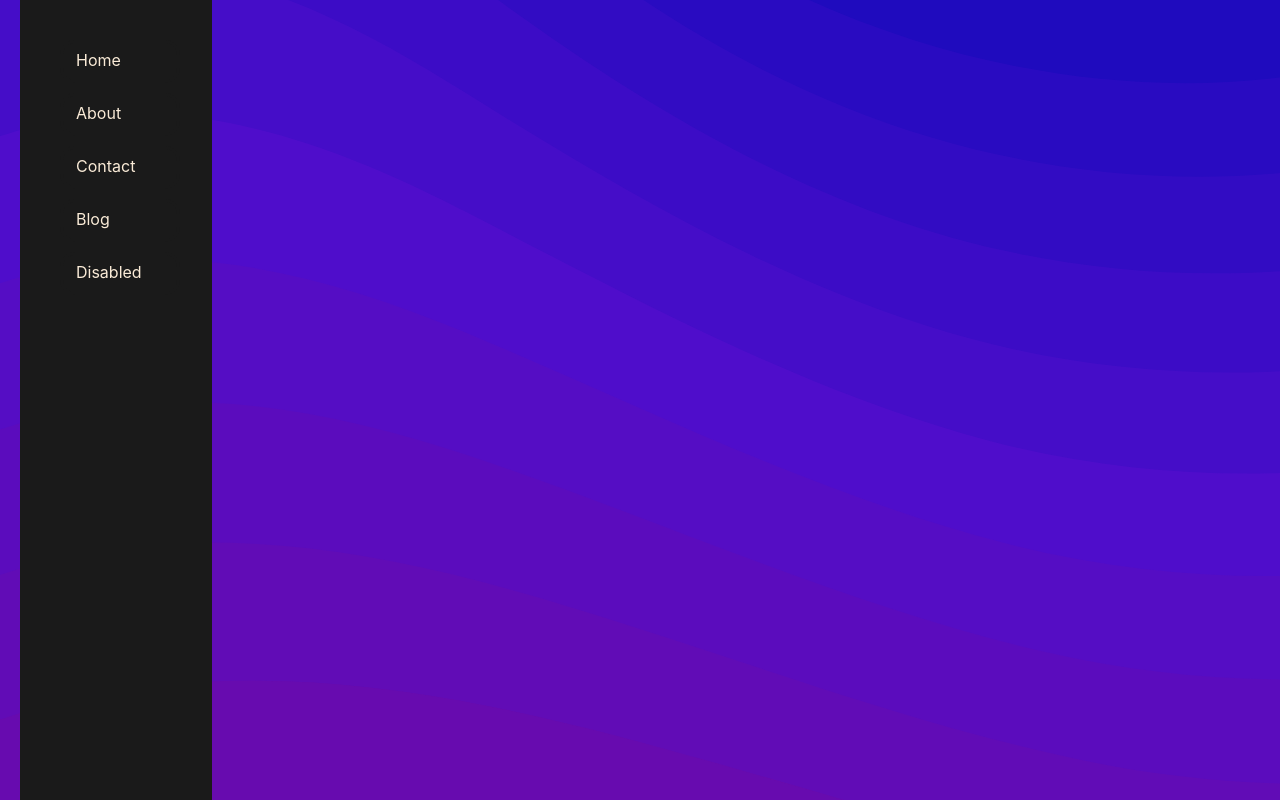
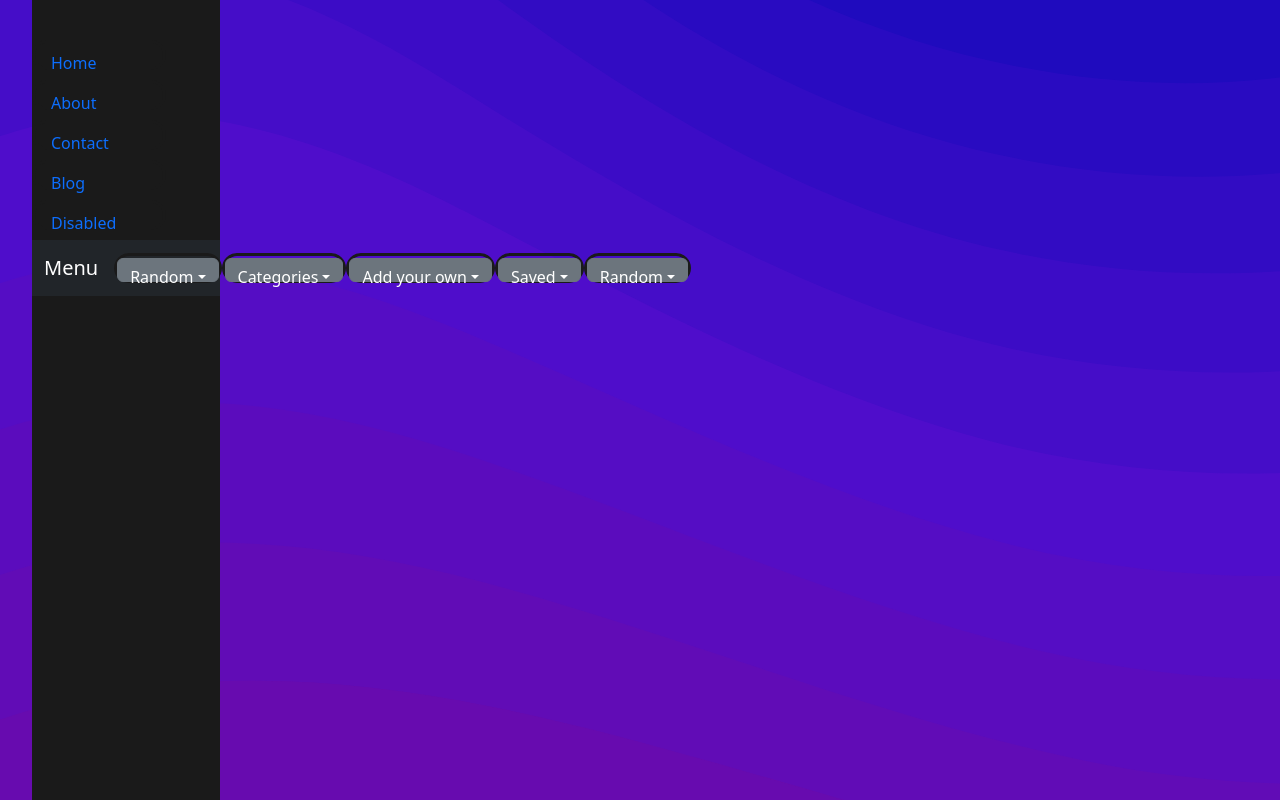
Before and after one commit to jakublela/useless-knowledge, a React (Create React App) app: page / in a window 1280 px wide. Built offline with nearby package versions, Linux system fonts and the light colour scheme.

Commit message:
Dropdown menu

```diff
--- a/package.json
+++ b/package.json
@@ -8,7 +8,7 @@
     "@testing-library/user-event": "^13.5.0",
     "bootstrap": "^5.2.3",
     "react": "^18.2.0",
-    "react-bootstrap": "^2.7.2",
+    "react-bootstrap": "^2.7.4",
     "react-dom": "^18.2.0",
     "react-scripts": "5.0.1",
     "web-vitals": "^2.1.4"
--- a/src/App.js
+++ b/src/App.js
@@ -2,12 +2,16 @@ import './App.css';
 import {Container, Row, Col, Card, Form, Button} from 'react-bootstrap';
 import Sidebar from './modules/sidebar/sidebar.js';
 import './modules/sidebar/sidebar.css';
+import SideMenu from './modules/SideMenu/SideMenu.js';
+import "bootstrap/dist/css/bootstrap.min.css";
+import "bootstrap/dist/js/bootstrap.bundle.min.js";
 
 const App = props => {
   return (
     <Container fluid>
         <Col id="sidebar-wrapper" style={{color: 'red'}}>
           <Sidebar/>
+          <SideMenu/>
         </Col>
     </Container>
   );
--- /dev/null
+++ b/src/modules/SideMenu/SideMenu.css
@@ -0,0 +1,37 @@
+.navbar, .navbar * {
+    background: none;
+}
+
+.navbar-wrapper {
+    margin: auto;
+}
+
+.dropdown-button {
+    color: antiquewhite;
+    text-decoration: none;
+    display: inline-block;
+    padding: 0;
+    margin: 0;
+    width: 90%;
+    height: 30px;
+    background: none;
+    border: #1A1A1A solid 3px;
+    border-radius: 15px;
+}
+
+.dropdown-toggle {
+    color: antiquewhite;
+    text-decoration: none;
+    display: inline-block;
+    padding: 0;
+    margin: 0;
+    width: 100%;
+    height: 100%;
+    border: none;
+    background: none;
+}
+
+.dropdown-button:hover {
+    background: #47474710;
+    border: #400081 solid 3px;
+}
--- /dev/null
+++ b/src/modules/SideMenu/SideMenu.js
@@ -0,0 +1,35 @@
+import React from 'react';
+import { Container, Dropdown, DropdownButton, Nav, Navbar } from 'react-bootstrap';
+import './SideMenu.css';
+
+function SideMenu() {
+    return (
+        <Navbar variant='dark' bg='dark' expand='lg' className='navbar'>
+            <Container className='navbar-wrapper'>
+                <Navbar.Brand>Menu</Navbar.Brand>
+                    <Nav>
+                        <DropItem itemTitle='Random'/>
+                        <DropItem itemTitle='Categories'/>
+                        <DropItem itemTitle='Add your own'/>
+                        <DropItem itemTitle='Saved'/>
+                        <DropItem itemTitle='Random'/>
+                    </Nav>
+            </Container>
+        </Navbar>
+    );
+};
+
+function DropItem({itemTitle}) {
+    return (
+        <DropdownButton drop='down-centered' className='dropdown-button' variant='secondary' title={itemTitle}>
+            <Dropdown.Item>Trivia</Dropdown.Item>
+            <Dropdown.Divider/>
+            <Dropdown.Item>Facts</Dropdown.Item>
+            <Dropdown.Divider/>
+            <Dropdown.Item>Riddles</Dropdown.Item>
+        </DropdownButton>
+    )
+
+}
+
+export default SideMenu;
```
Also changed, not shown: 1 other file (tests, documents, lock files or other folders).
